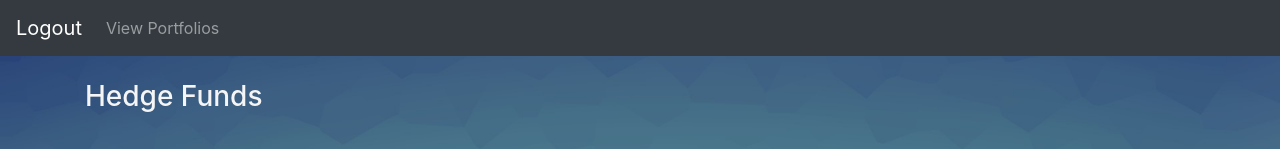
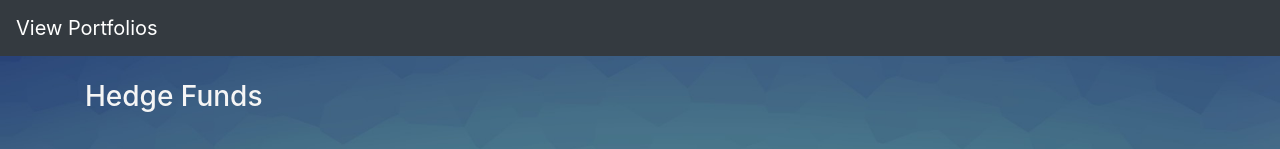
Before and after one commit to HondaHuang/Management_Portfolio_Client, an Angular app: page /project in a window 1280 px wide. Shown: the top 149 px of the page. Built offline with nearby package versions, Linux system fonts and the light colour scheme.

Commit message:
fixes problem where project fields were being autofilled when creating new

```diff
--- a/src/app/components/create-project/create-project.component.ts
+++ b/src/app/components/create-project/create-project.component.ts
@@ -12,12 +12,12 @@ import { Project } from 'src/app/classes/project';
 })
 export class CreateProjectComponent implements OnInit {
 
+  public portfolios: Portfolio;
+  public project: Project;
+
   constructor(private formBuilder: FormBuilder, private router: Router, private portfolioService: PortfolioService) { }
 
   addProjectForm: FormGroup;
-
-  public portfolios: Portfolio;
-  public project: Project;
 
   ngOnInit() {
 
--- a/src/app/components/header/header.component.html
+++ b/src/app/components/header/header.component.html
@@ -1,9 +1,8 @@
 <header>
   <nav class ="navbar navbar-expand-md navbar-dark bg-dark">
-  <div><a href="#" class="navbar-brand">Logout</a></div>
 
   <ul class="navbar-nav">
-    <li><a routerLink="/" class="nav-link">View Portfolios</a></li>
+    <li><a routerLink="/" class="navbar-brand">View Portfolios</a></li>
   </ul>
 
   </nav>
--- a/src/app/components/list-project/list-project.component.html
+++ b/src/app/components/list-project/list-project.component.html
@@ -30,5 +30,5 @@
       </tbody>
   </table>
   <br>
-  <td><button class="btn btn-primary" (click)="createproject()">New Project</button></td>
+  <td><button class="btn btn-primary" (click)="createProject()">New Project</button></td>
 </div>
--- a/src/app/components/list-project/list-project.component.ts
+++ b/src/app/components/list-project/list-project.component.ts
@@ -29,8 +29,10 @@ export class ListProjectComponent implements OnInit {
     this._router.navigate(['/more'])
   }
 
-  createproject(){
+  createProject(){
+    let project = new Project();
     this._service.setter(this._service.getter());
+    this._service.setterProject(project);
     this._router.navigate(['/createproject'])
   }
 
```
